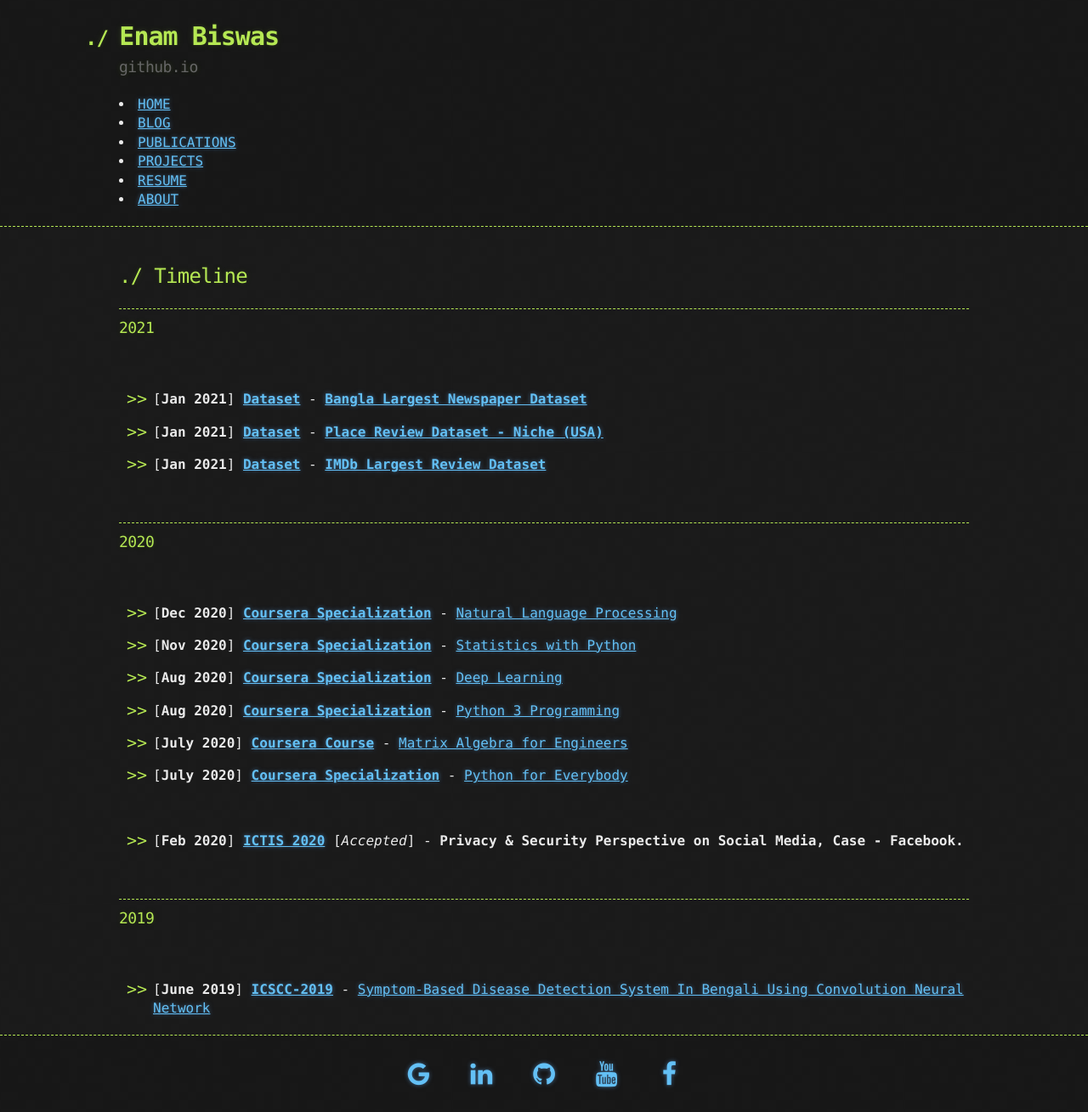
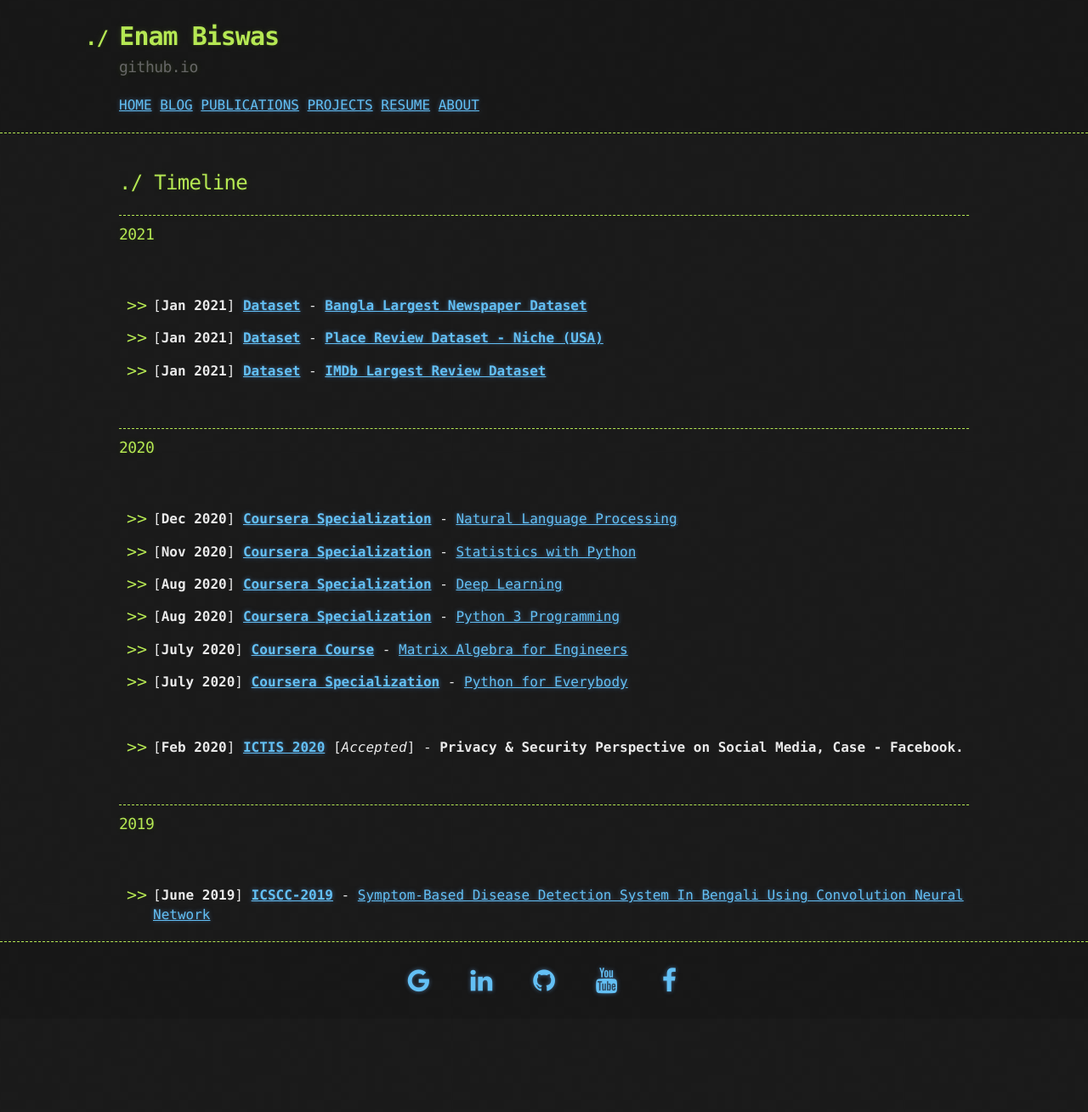
Before and after one commit to e-biswas/e-biswas.github.io, a Jekyll site: the page built from index.md, in a window 1280 px wide. Shown: the whole page at 85% size. Built offline with Jekyll 4.4.1, drawn with Linux system fonts in a browser that asks for light colours; our own code applies the rules of GitHub Pages for plain Markdown files; after the commit the page ends 1199 px from its top, so only the background shows below that.

Commit message:
Update header.html

```diff
--- a/_includes/header.html
+++ b/_includes/header.html
@@ -8,12 +8,12 @@
 
 
       <nav class="container">
-            <li><a class="nav-header" href="{{ site.baseurl }}/index">HOME</a></li>
-            <li><a class="nav-header" href="{{ site.baseurl }}/blogs">BLOG</a></li>
-            <li><a class="nav-header" href="{{ site.baseurl }}/publications">PUBLICATIONS</a></li>
-            <li><a class="nav-header" href="{{ site.baseurl }}/projects">PROJECTS</a></li>
-            <li><a class="nav-header" href="{{ site.baseurl }}/Enam_Biswas_CV.pdf" target="_blank">RESUME</a></li>
-            <li><a class="nav-header" href="{{ site.baseurl }}/about">ABOUT</a></li>
+            <a class="nav-header" href="{{ site.baseurl }}/index">HOME</a>
+            <a class="nav-header" href="{{ site.baseurl }}/blogs">BLOG</a>
+            <a class="nav-header" href="{{ site.baseurl }}/publications">PUBLICATIONS</a>
+            <a class="nav-header" href="{{ site.baseurl }}/projects">PROJECTS</a>
+            <a class="nav-header" href="{{ site.baseurl }}/Enam_Biswas_CV.pdf" target="_blank">RESUME</a>
+            <a class="nav-header" href="{{ site.baseurl }}/about">ABOUT</a>
       </nav>
 
 </header>
```
